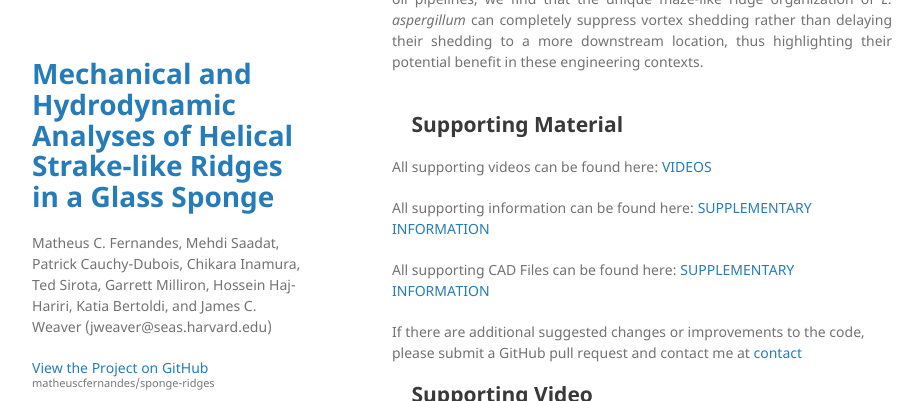
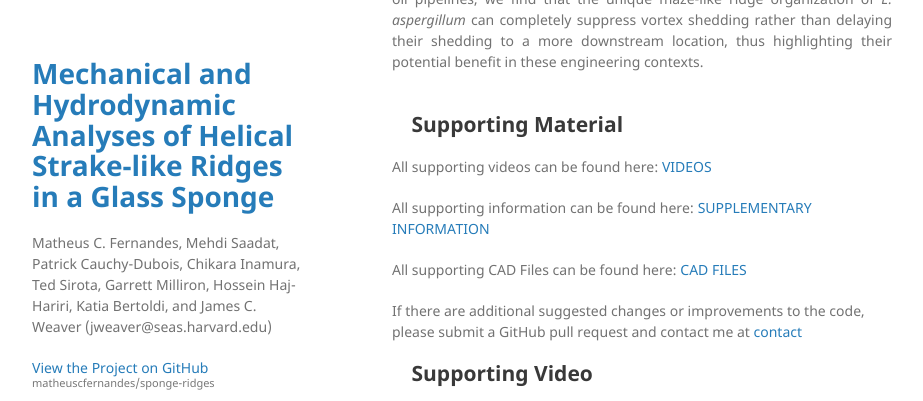
Before and after one commit to matheuscfernandes/sponge-ridges, a Jekyll site: the page built from index.md, in a window 1280 px wide and 900 px high, scrolled down 500 px, cut to the strip 0-401 px from the top of the window. Shown: the whole strip, without its empty margins (178-1101 px from the left). Built offline with Jekyll 4.4.1, drawn with Linux system fonts in a browser that asks for light colours; nearby versions of some CDN libraries; our own code applies the rules of GitHub Pages for plain Markdown files.

Commit message:
fixing link

```diff
--- a/index.md
+++ b/index.md
@@ -18,7 +18,7 @@ All supporting videos can be found here: [VIDEOS](https://drive.google.com/drive
 
 All supporting information can be found here: [SUPPLEMENTARY INFORMATION](./si)
 
-All supporting CAD Files can be found here: [SUPPLEMENTARY INFORMATION](./cad)
+All supporting CAD Files can be found here: [CAD FILES](./cad)
 
 If there are additional suggested changes or improvements to the code, please submit a GitHub pull request and contact me at [contact](https://fer.me/cont)
 
```
